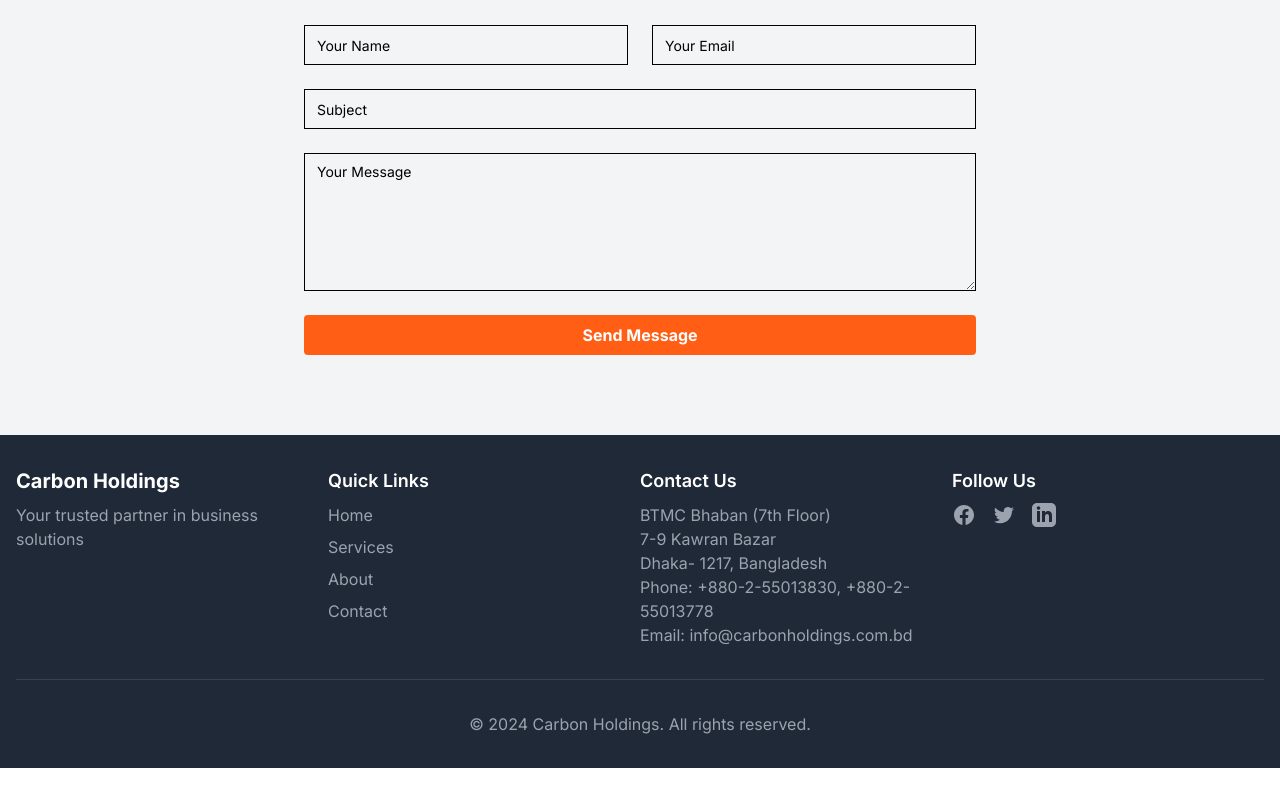
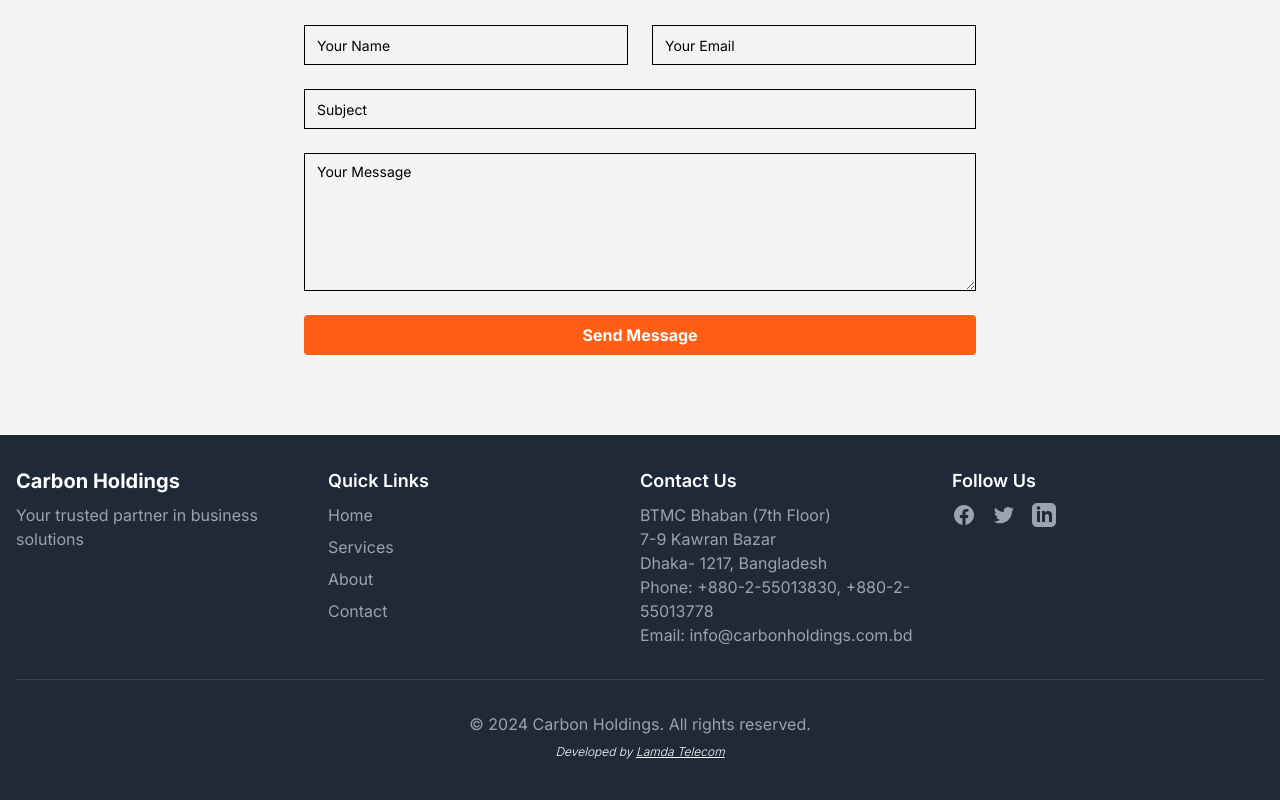
Before and after one commit to Ashik-Ahmed/carbon_holdings_website, a Next.js app: page / in a window 1280 px wide. Shown: the part 1419-2219 px from the top of the page. Before the commit the page ends 2187 px from the top, so only its background shows below. Built offline with nearby package versions, Linux system fonts and the light colour scheme.

Commit message:
added development partner in footer

```diff
--- a/src/app/components/Footer.jsx
+++ b/src/app/components/Footer.jsx
@@ -53,6 +53,10 @@ const Footer = () => {
                 <div className="mt-8 border-t border-gray-700 pt-8 text-center">
                     <p className="text-gray-400">&copy; {new Date().getFullYear()} Carbon Holdings. All rights reserved.</p>
                 </div>
+
+                <div className='w-full py-2'>
+                    <p className='text-center text-xs font-light italic'>Developed by <Link href="https://lamdatelecombd.com/" target="_blank" className='underline'>Lamda Telecom</Link></p>
+                </div>
             </div>
         </footer>
     );
```
